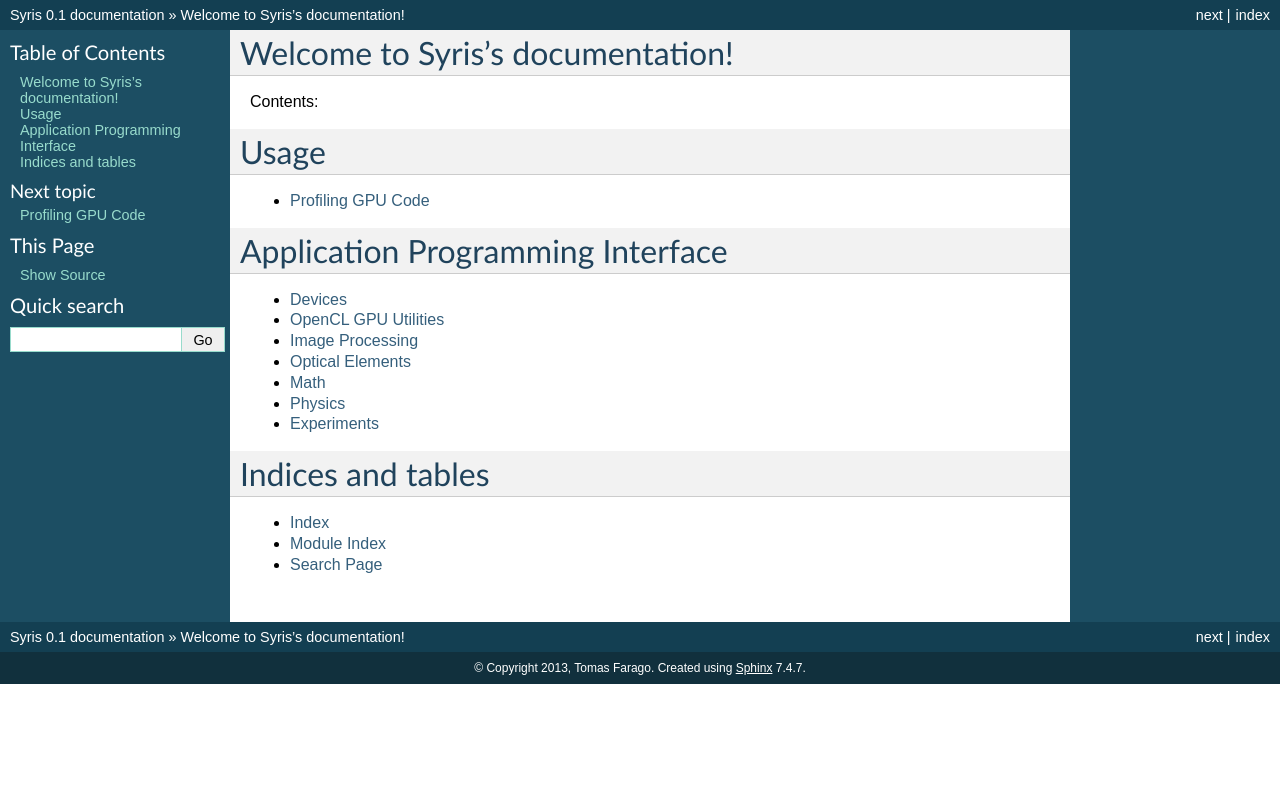
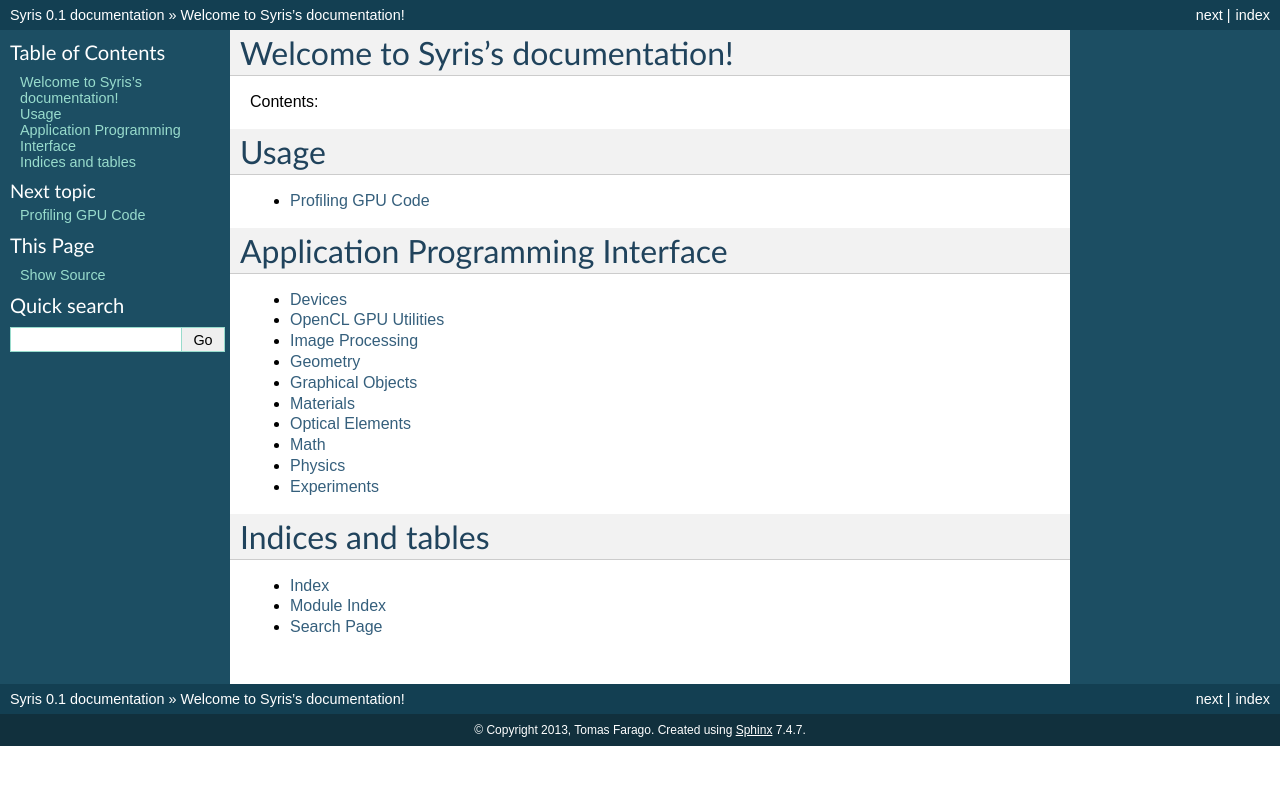
Before and after one commit to ufo-kit/syris, a Sphinx documentation site: the page built from docs/source/index.rst, in a window 1280 px wide. Shown: the top 785 px of the page. Built offline with Sphinx 7.4.7, drawn with Linux system fonts in a browser that asks for light colours; formulas are drawn with MathJax 3.

```diff
--- /dev/null
+++ b/docs/source/api/geometry.rst
@@ -0,0 +1,5 @@
+Geometry
+========
+
+.. automodule:: syris.geometry
+    :members:
--- /dev/null
+++ b/docs/source/api/graphicalobjects.rst
@@ -0,0 +1,5 @@
+Graphical Objects
+=================
+
+.. automodule:: syris.graphicalobjects
+    :members:
--- /dev/null
+++ b/docs/source/api/materials.rst
@@ -0,0 +1,5 @@
+Materials
+=========
+
+.. automodule:: syris.materials
+    :members:
--- a/docs/source/index.rst
+++ b/docs/source/index.rst
@@ -25,6 +25,9 @@ Application Programming Interface
    api/devices
    api/gpu
    api/imageprocessing
+   api/geometry
+   api/graphicalobjects
+   api/materials
    api/opticalelements
    api/math
    api/physics
```
Also changed, not shown: docs/source/api/opticalelements.rst (+1 -7 lines).
